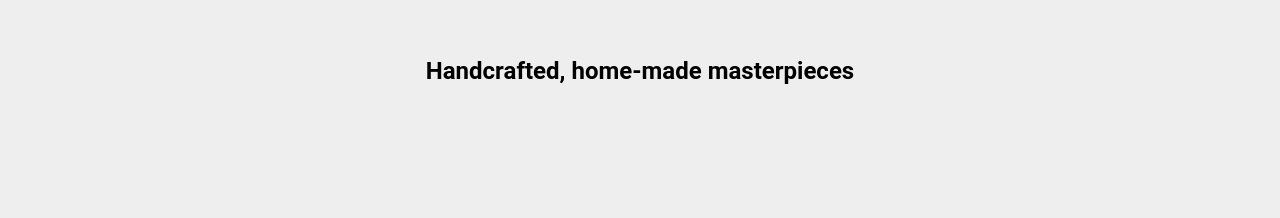
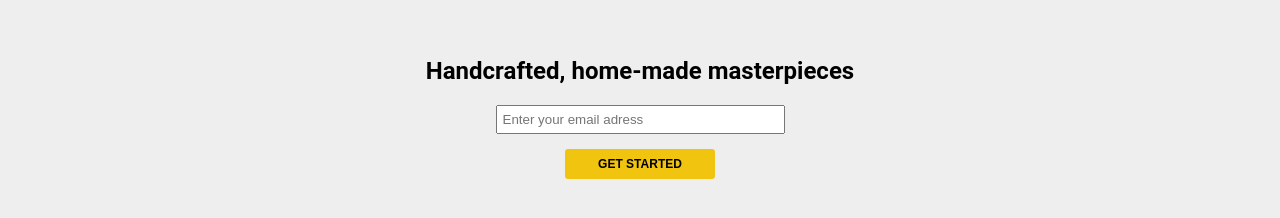
Before and after one commit to RedEyesVij/original-trambones, a website built with Vite: page index.html in a window 1280 px wide. Shown: the part 58-276 px from the top of the page. Built offline with nearby package versions, Linux system fonts and the light colour scheme.

Commit message:
form added

```diff
--- a/index.html
+++ b/index.html
@@ -30,11 +30,11 @@
     <h2>Handcrafted, home-made masterpieces</h2>
   </div>
 
-  <!--npm <form class="input-post" id="form">
+  <form class="input-post" id="form">
     <input id="email" type="email" placeholder="Enter your email adress" required>
     <input id="submit" type="submit" value="GET STARTED" class="button"
       action="https://www.freecodecamp.com/email-submit">
-  </form> -->
+  </form>
 
   <script type="module" src="/main.js"></script>
 </body>
```
